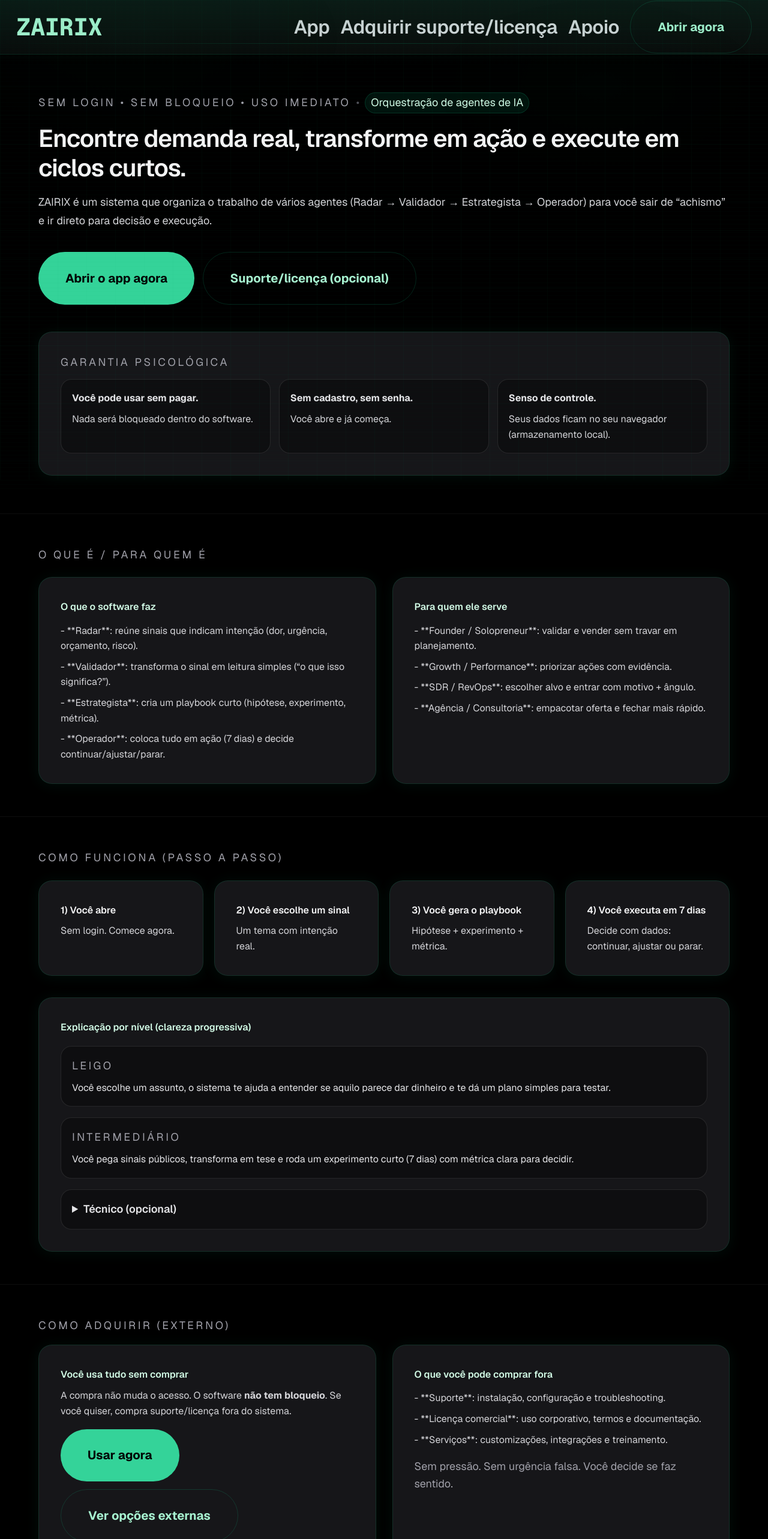
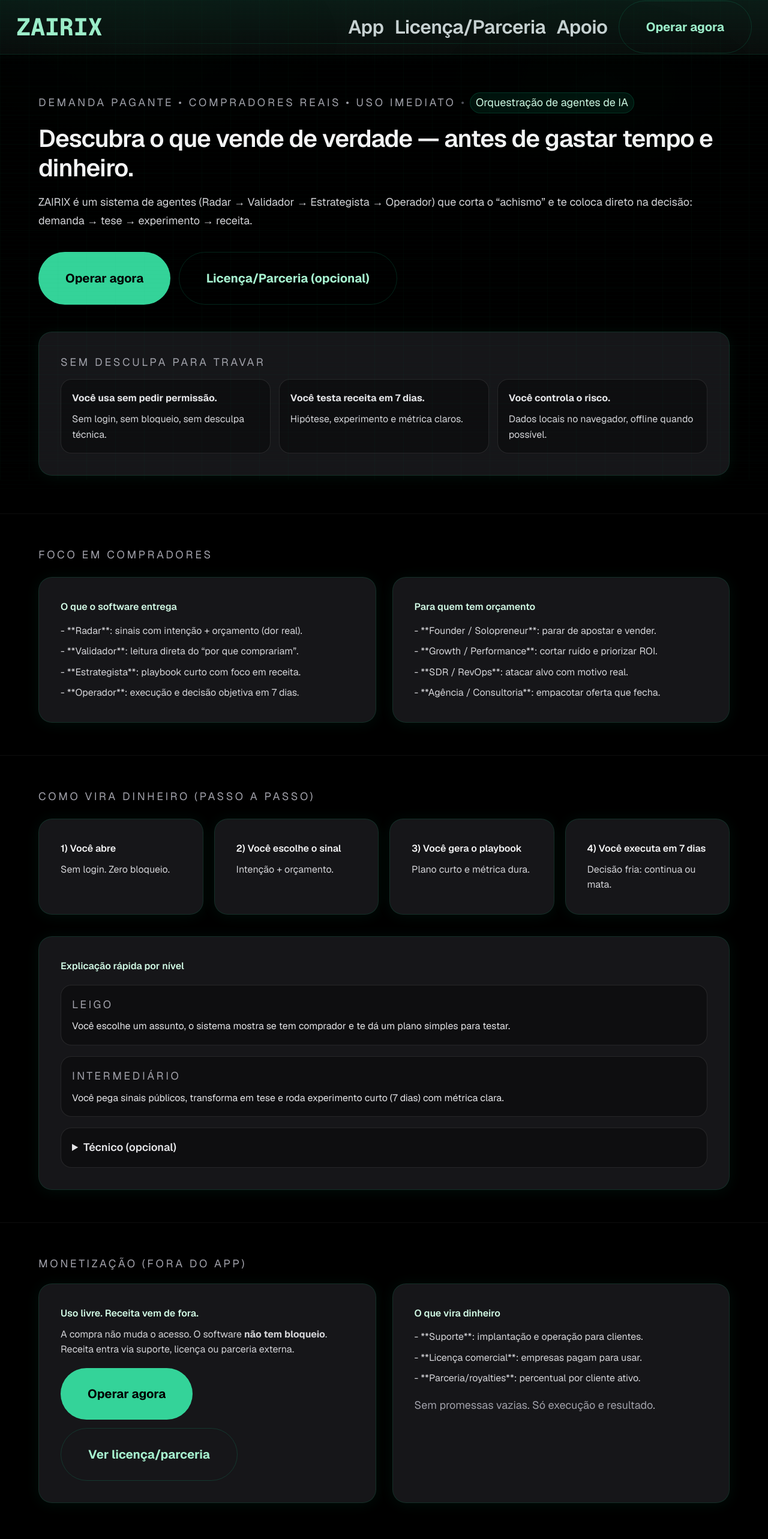
Before and after one commit to TiagoIA-UX/SignalHack, a Next.js app: page / in a window 1280 px wide. Shown: the top 2566 px of the page at 60% size. Built offline with nearby package versions, Linux system fonts and the light colour scheme; no server answers.

Commit message:
chore: copy agressiva + licença BSL

```diff
--- a/app/acquire/page.tsx
+++ b/app/acquire/page.tsx
@@ -41,7 +41,7 @@
                 <div className="rounded-2xl border border-white/10 bg-black/40 p-4 text-zinc-300">
                   <strong>Importante:</strong> comprar não “libera acesso” — porque o acesso já é liberado.
                   <br />
-                  A compra é para <strong>suporte</strong>, <strong>licença</strong> e/ou <strong>serviços</strong> externos.
+                  A compra é para <strong>suporte</strong>, <strong>licença</strong> e/ou <strong>serviços</strong> externos (inclui parceria/royalties).
                 </div>
 
                 {links.length > 0 ? (
@@ -82,6 +82,7 @@
                         <li>Treinamento de uso (operacional)</li>
                         <li>Customização de copy e módulos</li>
                         <li>Integrações (se você quiser)</li>
+                        <li>Parceria com royalties por cliente ativo</li>
                       </ul>
                     </div>
                   </details>
--- a/app/page.tsx
+++ b/app/page.tsx
@@ -10,40 +10,40 @@
           <Container>
             <div className="mx-auto max-w-5xl">
               <div className="flex flex-wrap items-center gap-2 text-xs text-zinc-400">
-                <span className="uppercase tracking-[0.2em]">sem login • sem bloqueio • uso imediato</span>
+                <span className="uppercase tracking-[0.2em]">demanda pagante • compradores reais • uso imediato</span>
                 <span className="text-zinc-600">•</span>
                 <Badge>Orquestração de agentes de IA</Badge>
               </div>
 
               <h1 className="mt-4 text-4xl font-semibold tracking-tight sm:text-5xl">
-                Encontre demanda real, transforme em ação e execute em ciclos curtos.
+                Descubra o que vende de verdade — antes de gastar tempo e dinheiro.
               </h1>
               <p className="mt-4 text-zinc-300">
-                ZAIRIX é um sistema que organiza o trabalho de vários agentes (Radar → Validador → Estrategista → Operador) para você sair de
-                “achismo” e ir direto para decisão e execução.
+                ZAIRIX é um sistema de agentes (Radar → Validador → Estrategista → Operador) que corta o “achismo” e te coloca direto na
+                decisão: demanda → tese → experimento → receita.
               </p>
 
               <div className="mt-8 flex flex-wrap gap-3">
-                <Button href="/app">Abrir o app agora</Button>
+                <Button href="/app">Operar agora</Button>
                 <Button href="/acquire" variant="ghost">
-                  Suporte/licença (opcional)
+                  Licença/Parceria (opcional)
                 </Button>
               </div>
 
               <Card className="mt-10 p-6">
-                <div className="text-xs uppercase tracking-[0.2em] text-zinc-400">Garantia psicológica</div>
+                <div className="text-xs uppercase tracking-[0.2em] text-zinc-400">Sem desculpa para travar</div>
                 <div className="mt-3 grid gap-3 sm:grid-cols-3">
                   <div className="rounded-2xl border border-white/10 bg-black/35 p-4 text-sm text-zinc-200">
-                    <strong>Você pode usar sem pagar.</strong>
-                    <div className="mt-2 text-zinc-300">Nada será bloqueado dentro do software.</div>
+                    <strong>Você usa sem pedir permissão.</strong>
+                    <div className="mt-2 text-zinc-300">Sem login, sem bloqueio, sem desculpa técnica.</div>
                   </div>
                   <div className="rounded-2xl border border-white/10 bg-black/35 p-4 text-sm text-zinc-200">
-                    <strong>Sem cadastro, sem senha.</strong>
-                    <div className="mt-2 text-zinc-300">Você abre e já começa.</div>
+                    <strong>Você testa receita em 7 dias.</strong>
+                    <div className="mt-2 text-zinc-300">Hipótese, experimento e métrica claros.</div>
                   </div>
                   <div className="rounded-2xl border border-white/10 bg-black/35 p-4 text-sm text-zinc-200">
-                    <strong>Senso de controle.</strong>
-                    <div className="mt-2 text-zinc-300">Seus dados ficam no seu navegador (armazenamento local).</div>
+                    <strong>Você controla o risco.</strong>
+                    <div className="mt-2 text-zinc-300">Dados locais no navegador, offline quando possível.</div>
                   </div>
                 </div>
               </Card>
@@ -54,24 +54,24 @@
         <section className="py-12 border-t border-white/5">
           <Container>
             <div className="mx-auto max-w-5xl">
-              <div className="text-xs uppercase tracking-[0.2em] text-zinc-400">O que é / Para quem é</div>
+              <div className="text-xs uppercase tracking-[0.2em] text-zinc-400">Foco em compradores</div>
               <div className="mt-5 grid gap-6 md:grid-cols-2">
                 <Card className="p-6">
-                  <div className="text-sm font-semibold text-emerald-100">O que o software faz</div>
+                  <div className="text-sm font-semibold text-emerald-100">O que o software entrega</div>
                   <ul className="mt-3 space-y-2 text-sm text-zinc-300">
-                    <li>- **Radar**: reúne sinais que indicam intenção (dor, urgência, orçamento, risco).</li>
-                    <li>- **Validador**: transforma o sinal em leitura simples (“o que isso significa?”).</li>
-                    <li>- **Estrategista**: cria um playbook curto (hipótese, experimento, métrica).</li>
-                    <li>- **Operador**: coloca tudo em ação (7 dias) e decide continuar/ajustar/parar.</li>
+                    <li>- **Radar**: sinais com intenção + orçamento (dor real).</li>
+                    <li>- **Validador**: leitura direta do “por que comprariam”.</li>
+                    <li>- **Estrategista**: playbook curto com foco em receita.</li>
+                    <li>- **Operador**: execução e decisão objetiva em 7 dias.</li>
                   </ul>
                 </Card>
                 <Card className="p-6">
-                  <div className="text-sm font-semibold text-emerald-100">Para quem ele serve</div>
+                  <div className="text-sm font-semibold text-emerald-100">Para quem tem orçamento</div>
                   <ul className="mt-3 space-y-2 text-sm text-zinc-300">
-                    <li>- **Founder / Solopreneur**: validar e vender sem travar em planejamento.</li>
-                    <li>- **Growth / Performance**: priorizar ações com evidência.</li>
-                    <li>- **SDR / RevOps**: escolher alvo e entrar com motivo + ângulo.</li>
-                    <li>- **Agência / Consultoria**: empacotar oferta e fechar mais rápido.</li>
+                    <li>- **Founder / Solopreneur**: parar de apostar e vender.</li>
+                    <li>- **Growth / Performance**: cortar ruído e priorizar ROI.</li>
+                    <li>- **SDR / RevOps**: atacar alvo com motivo real.</li>
+                    <li>- **Agência / Consultoria**: empacotar oferta que fecha.</li>
                   </ul>
                 </Card>
               </div>
@@ -82,13 +82,13 @@
         <section className="py-12 border-t border-white/5">
           <Container>
             <div className="mx-auto max-w-5xl">
-              <div className="text-xs uppercase tracking-[0.2em] text-zinc-400">Como funciona (passo a passo)</div>
+              <div className="text-xs uppercase tracking-[0.2em] text-zinc-400">Como vira dinheiro (passo a passo)</div>
               <div className="mt-5 grid gap-4 md:grid-cols-4">
                 {[
-                  { t: "1) Você abre", d: "Sem login. Comece agora." },
-                  { t: "2) Você escolhe um sinal", d: "Um tema com intenção real." },
-                  { t: "3) Você gera o playbook", d: "Hipótese + experimento + métrica." },
-                  { t: "4) Você executa em 7 dias", d: "Decide com dados: continuar, ajustar ou parar." },
+                  { t: "1) Você abre", d: "Sem login. Zero bloqueio." },
+                  { t: "2) Você escolhe o sinal", d: "Intenção + orçamento." },
+                  { t: "3) Você gera o playbook", d: "Plano curto e métrica dura." },
+                  { t: "4) Você executa em 7 dias", d: "Decisão fria: continua ou mata." },
                 ].map((s) => (
                   <Card key={s.t} className="p-5">
                     <div className="text-sm font-semibold text-zinc-100">{s.t}</div>
@@ -98,18 +98,18 @@
               </div>
 
               <Card className="mt-8 p-6">
-                <div className="text-sm font-semibold text-emerald-100">Explicação por nível (clareza progressiva)</div>
+                <div className="text-sm font-semibold text-emerald-100">Explicação rápida por nível</div>
                 <div className="mt-4 grid gap-4">
                   <div className="rounded-2xl border border-white/10 bg-black/35 p-4">
                     <div className="text-xs uppercase tracking-[0.2em] text-zinc-400">Leigo</div>
                     <div className="mt-2 text-sm text-zinc-200">
-                      Você escolhe um assunto, o sistema te ajuda a entender se aquilo parece dar dinheiro e te dá um plano simples para testar.
+                      Você escolhe um assunto, o sistema mostra se tem comprador e te dá um plano simples para testar.
                     </div>
                   </div>
                   <div className="rounded-2xl border border-white/10 bg-black/35 p-4">
                     <div className="text-xs uppercase tracking-[0.2em] text-zinc-400">Intermediário</div>
                     <div className="mt-2 text-sm text-zinc-200">
-                      Você pega sinais públicos, transforma em tese e roda um experimento curto (7 dias) com métrica clara para decidir.
+                      Você pega sinais públicos, transforma em tese e roda experimento curto (7 dias) com métrica clara.
                     </div>
                   </div>
                   <div className="rounded-2xl border border-white/10 bg-black/35 p-4 text-zinc-300">
@@ -131,29 +131,29 @@
         <section className="py-12 border-t border-white/5">
           <Container>
             <div className="mx-auto max-w-5xl">
-              <div className="text-xs uppercase tracking-[0.2em] text-zinc-400">Como adquirir (externo)</div>
+              <div className="text-xs uppercase tracking-[0.2em] text-zinc-400">Monetização (fora do app)</div>
               <div className="mt-4 grid gap-6 md:grid-cols-2">
                 <Card className="p-6">
-                  <div className="text-sm font-semibold text-emerald-100">Você usa tudo sem comprar</div>
+                  <div className="text-sm font-semibold text-emerald-100">Uso livre. Receita vem de fora.</div>
                   <p className="mt-2 text-sm text-zinc-300">
-                    A compra não muda o acesso. O software <strong>não tem bloqueio</strong>. Se você quiser, compra suporte/licença fora do sistema.
+                    A compra não muda o acesso. O software <strong>não tem bloqueio</strong>. Receita entra via suporte, licença ou parceria externa.
                   </p>
                   <div className="mt-4 flex flex-wrap gap-3">
-                    <Button href="/app">Usar agora</Button>
+                    <Button href="/app">Operar agora</Button>
                     <Button href="/acquire" variant="ghost">
-                      Ver opções externas
+                      Ver licença/parceria
                     </Button>
                   </div>
                 </Card>
                 <Card className="p-6">
-                  <div className="text-sm font-semibold text-emerald-100">O que você pode comprar fora</div>
+                  <div className="text-sm font-semibold text-emerald-100">O que vira dinheiro</div>
                   <ul className="mt-3 space-y-2 text-sm text-zinc-300">
-                    <li>- **Suporte**: instalação, configuração e troubleshooting.</li>
-                    <li>- **Licença comercial**: uso corporativo, termos e documentação.</li>
-                    <li>- **Serviços**: customizações, integrações e treinamento.</li>
+                    <li>- **Suporte**: implantação e operação para clientes.</li>
+                    <li>- **Licença comercial**: empresas pagam para usar.</li>
+                    <li>- **Parceria/royalties**: percentual por cliente ativo.</li>
                   </ul>
                   <div className="mt-4 text-xs text-zinc-400">
-                    Sem pressão. Sem urgência falsa. Você decide se faz sentido.
+                    Sem promessas vazias. Só execução e resultado.
                   </div>
                 </Card>
               </div>
--- a/app/support/page.tsx
+++ b/app/support/page.tsx
@@ -41,7 +41,7 @@
                   <div className="text-xs uppercase tracking-[0.2em] text-zinc-400">Apoio financeiro (externo)</div>
                   <p className="mt-2 text-sm text-zinc-200">
                     Se você quiser apoiar, use um link externo (Hotmart / Gumroad / Stripe Link / Mercado Livre) — o software continua
-                    liberado do mesmo jeito.
+                    liberado do mesmo jeito. Se quiser parceria/royalties, fale conosco.
                   </p>
                   <ul className="mt-4 space-y-2 text-sm text-zinc-200">
                     <li>• PIX: {pixKey ? <strong>{pixKey}</strong> : "Disponível mediante contato"}.</li>
--- a/components/AppHeader.tsx
+++ b/components/AppHeader.tsx
@@ -18,13 +18,13 @@
               App
             </Link>
             <Link className="h2 text-zinc-300 hover:text-white font-semibold" href="/acquire">
-              Adquirir suporte/licença
+              Licença/Parceria
             </Link>
             <Link className="h2 text-zinc-300 hover:text-white font-semibold" href="/support">
               Apoio
             </Link>
             <Button href="/app" variant="ghost">
-              Abrir agora
+              Operar agora
             </Button>
           </nav>
         </div>
```
Also changed, not shown: 2 other files (tests, documents, lock files or other folders).
